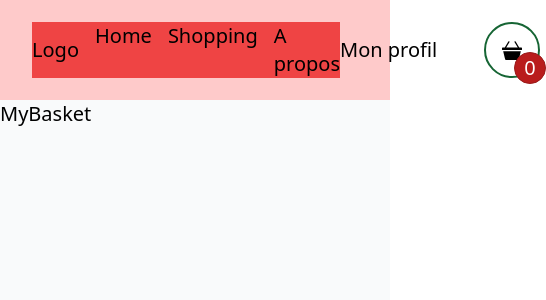
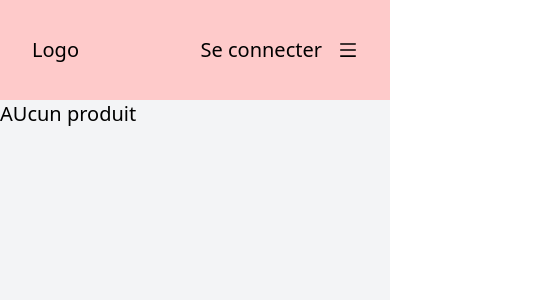
Before and after one commit to RaphGenius/Shop, a React (Vite) app: page /panier in a window 390 px wide. Shown: the top 300 px of the page, 546 px wide, since content can reach past the window. Built offline with nearby package versions, Linux system fonts and the light colour scheme.

Commit message:
Ajout de la page home, navbar responsive, affichage des produits et quantites dans paniers

```diff
--- a/src/App.tsx
+++ b/src/App.tsx
@@ -8,11 +8,15 @@ import About from "./pages/About";
 import Product from "./pages/Product";
 import ProductProvider from "./context/ProductContext";
 import MyBasket from "./pages/MyBasket";
+import useMediaQuery from "./hooks/useMediaQuery";
 function App() {
+  const isBigScreen = useMediaQuery(`(min-width:768px)`);
+
   return (
     <ProductProvider>
-      <div className="bg-gray-50 min-h-screen text-xl">
-        <Navbar />
+      <div className="bg-gray-100 min-h-screen text-xl">
+        <Navbar isBigScreen={isBigScreen} />
+
         <Routes>
           <Route path="/" element={<Home />} />
           <Route path="/shop" element={<Shopping />} />
--- a/src/components/Navbar.tsx
+++ b/src/components/Navbar.tsx
@@ -1,26 +1,39 @@
 import { useContext, useState } from "react";
 import ModalLog from "./ModalLog";
 import { BsFillBasket3Fill } from "react-icons/bs";
-import { NavLink, Link } from "react-router-dom";
+import { Link } from "react-router-dom";
 import { ProductContext, ProductContextType } from "../context/ProductContext";
-type Props = {};
+import { AiOutlineMenu } from "react-icons/ai";
+import Navlink from "./Navlink";
+import SideMenu from "./SideMenu";
 
-const Navbar = (props: Props) => {
+type Props = {
+  isBigScreen: boolean;
+};
+
+const Navbar = ({ isBigScreen }: Props) => {
   const [modalIsOpen, setModalIsOpen] = useState(false);
-  const user = true;
-  const { products } = useContext(ProductContext) as ProductContextType;
+  const [isSideMenuOpen, setIsSideMenuOpen] = useState(false);
+  const user = false;
+  const { getQuantityProduct } = useContext(
+    ProductContext
+  ) as ProductContextType;
 
   return (
-    <div className="w-full bg-red-200 h-[100px] flex flex-col justify-center  py-2 px-8">
+    <div className="w-full bg-red-200 h-[100px] flex flex-col justify-center  py-2 px-8  relative  ">
+      {isSideMenuOpen && !isBigScreen && (
+        <SideMenu setIsSideMenuOpen={setIsSideMenuOpen} />
+      )}
       {modalIsOpen && <ModalLog setModalIsOpen={setModalIsOpen} />}
+      {isBigScreen ? (
         <div className="flex justify-between items-center ">
           {/* LOGO ET MENU  */}
           <div className="flex bg-red-500  items-center ">
             <div className="mr-4">Logo</div>
             <div className="flex gap-4">
-            <NavLink to="/">Home</NavLink>
-            <NavLink to="/shop">Shopping</NavLink>
-            <NavLink to="/about">A propos</NavLink>
+              <Navlink title="Home" link="/" />
+              <Navlink title="La boutique" link="/shop" />
+              <Navlink title="A propos" link="/about" />
             </div>
           </div>
           {/* BTN LOG OU PANIER */}
@@ -34,7 +47,7 @@ const Navbar = (props: Props) => {
                   <button className="relative border-2 border-green-800 p-4 rounded-full">
                     <BsFillBasket3Fill />{" "}
                     <div className="absolute w-8 h-8 flex items-center justify-center -right-2 bg-red-700 -bottom-2 border-red-800 border rounded-full text-white ">
-                    {products.length}
+                      {getQuantityProduct()}
                     </div>
                   </button>
                 </Link>
@@ -52,6 +65,25 @@ const Navbar = (props: Props) => {
             )}
           </div>
         </div>
+      ) : (
+        <div className="flex  w-full justify-between ">
+          <div>Logo</div>
+          <div className="flex items-center gap-4">
+            {!user && (
+              <button
+                onClick={() => {
+                  setModalIsOpen(true);
+                }}
+              >
+                Se connecter
+              </button>
+            )}
+            <button onClick={() => setIsSideMenuOpen(true)}>
+              <AiOutlineMenu />
+            </button>
+          </div>
+        </div>
+      )}
     </div>
   );
 };
--- /dev/null
+++ b/src/components/Navlink.tsx
@@ -0,0 +1,12 @@
+import { NavLink } from "react-router-dom";
+
+type Props = {
+  title: string;
+  link: string;
+};
+
+const Navlink = ({ title, link }: Props) => {
+  return <NavLink to={link}>{title} </NavLink>;
+};
+
+export default Navlink;
--- /dev/null
+++ b/src/components/SideMenu.tsx
@@ -0,0 +1,35 @@
+import React from "react";
+import Navlink from "./Navlink";
+import { GrClose } from "react-icons/gr";
+type Props = {
+  setIsSideMenuOpen: (value: boolean) => void;
+};
+
+const SideMenu = ({ setIsSideMenuOpen }: Props) => {
+  return (
+    <div className="absolute top-0 left-0 h-screen right-0 bottom-0 inset-full z-50 bg-yellow-200 ">
+      <div className="p-8">
+        <div className="flex w-full justify-between">
+          <h1>Logo</h1>
+          <button>
+            <GrClose />
+          </button>
+        </div>
+
+        <div className="w-full flex flex-col items-center gap-4  ">
+          <button onClick={() => setIsSideMenuOpen(false)}>
+            <Navlink title="Home" link="/" />
+          </button>
+          <button onClick={() => setIsSideMenuOpen(false)}>
+            <Navlink title="La boutique" link="/shop" />
+          </button>{" "}
+          <button onClick={() => setIsSideMenuOpen(false)}>
+            <Navlink title="A propos" link="/about" />
+          </button>
+        </div>
+      </div>
+    </div>
+  );
+};
+
+export default SideMenu;
--- a/src/context/ProductContext.tsx
+++ b/src/context/ProductContext.tsx
@@ -1,11 +1,12 @@
 import { ReactNode, createContext, useState } from "react";
-import { ProductType, StoreProduct } from "../types/DataType";
+import { StoreProduct } from "../types/DataType";
 
 export type ProductContextType = {
   products: StoreProduct[];
   addProduct: (value: number) => void;
   removeProduct: (value: number) => void;
   decreaseProduct: (value: number) => void;
+  getQuantityProduct: () => number;
 };
 
 export const ProductContext = createContext<ProductContextType | null>(null);
@@ -16,6 +17,10 @@ type ProductProviderType = {
 
 const ProductProvider = ({ children }: ProductProviderType) => {
   const [products, setProducts] = useState<StoreProduct[]>([]);
+
+  const getQuantityProduct = () => {
+    return products.reduce((quantity, item) => item.quantity + quantity, 0);
+  };
 
   function addProduct(id: number): void {
     setProducts((prevState) => {
@@ -54,7 +59,13 @@ const ProductProvider = ({ children }: ProductProviderType) => {
   }
   return (
     <ProductContext.Provider
-      value={{ products, removeProduct, addProduct, decreaseProduct }}
+      value={{
+        products,
+        removeProduct,
+        addProduct,
+        decreaseProduct,
+        getQuantityProduct,
+      }}
     >
       {children}
     </ProductContext.Provider>
--- /dev/null
+++ b/src/hooks/useMediaQuery.tsx
@@ -0,0 +1,44 @@
+import { useEffect, useState } from "react";
+
+function useMediaQuery(query: string): boolean {
+  const getMatches = (query: string): boolean => {
+    // Prevents SSR issues
+    if (typeof window !== "undefined") {
+      return window.matchMedia(query).matches;
+    }
+    return false;
+  };
+
+  const [matches, setMatches] = useState<boolean>(getMatches(query));
+
+  function handleChange() {
+    setMatches(getMatches(query));
+  }
+
+  useEffect(() => {
+    const matchMedia = window.matchMedia(query);
+
+    // Triggered at the first client-side load and if query changes
+    handleChange();
+
+    // Listen matchMedia
+    if (matchMedia.addListener) {
+      matchMedia.addListener(handleChange);
+    } else {
+      matchMedia.addEventListener("change", handleChange);
+    }
+
+    return () => {
+      if (matchMedia.removeListener) {
+        matchMedia.removeListener(handleChange);
+      } else {
+        matchMedia.removeEventListener("change", handleChange);
+      }
+    };
+    // eslint-disable-next-line react-hooks/exhaustive-deps
+  }, [query]);
+
+  return matches;
+}
+
+export default useMediaQuery;
--- a/src/main.tsx
+++ b/src/main.tsx
@@ -5,9 +5,9 @@ import "./index.css";
 import { BrowserRouter } from "react-router-dom";
 
 ReactDOM.createRoot(document.getElementById("root") as HTMLElement).render(
-  <React.StrictMode>
-    <BrowserRouter>
-      <App />
-    </BrowserRouter>
-  </React.StrictMode>
+  // // <React.StrictMode>
+  <BrowserRouter>
+    <App />
+  </BrowserRouter>
+  // </React.StrictMode>
 );
--- a/src/pages/Home.tsx
+++ b/src/pages/Home.tsx
@@ -1,7 +1,25 @@
 type Props = {};
+import VideoHome from "../video/videoHome.mp4";
+import { Link } from "react-router-dom";
 
 const Home = (props: Props) => {
-  return <div className="bg-green-400 min-h-[calc(100vh-100px)] "></div>;
+  return (
+    <div className="bg-black min-h-[calc(100vh-100px)] relative   ">
+      <video
+        className="w-full max-h-[calc(100vh-100px)] opacity-30 object-cover relative"
+        src={VideoHome}
+        autoPlay
+        loop
+        muted
+      />
+      <div></div>
+      <Link to={`/shop`}>
+        <button className="absolute top-[50%] left-[50%] -translate-y-[50%] -translate-x-[50%] z-50 text-5xl font-bold text-white underline tracking-wider  ">
+          Visitez notre boutique
+        </button>
+      </Link>
+    </div>
+  );
 };
 
 export default Home;
--- a/src/pages/MyBasket.tsx
+++ b/src/pages/MyBasket.tsx
@@ -1,12 +1,38 @@
-import React, { useContext } from "react";
+import React, { useContext, useEffect, useState } from "react";
 import { ProductContext, ProductContextType } from "../context/ProductContext";
+import { StoreProduct } from "../types/DataType";
 
 type Props = {};
 
 const MyBasket = (props: Props) => {
   const { products } = useContext(ProductContext) as ProductContextType;
-  console.log(products);
-  return <div>MyBasket</div>;
+  const [allProducts, setAllProducts] = useState<StoreProduct[]>([]);
+
+  useEffect(() => {
+    console.log(products.length);
+    products.forEach(async (product) => {
+      const res = await fetch(
+        `https://fakestoreapi.com/products/${product.id}`
+      );
+      const data = await res.json();
+      setAllProducts((prev) => [
+        ...prev,
+        { ...data, quantity: product.quantity },
+      ]);
+    });
+  }, []);
+
+  console.log(allProducts);
+  if (products.length == 0) return <p>AUcun produit</p>;
+  return (
+    <div className="p-4 ">
+      <div>
+        {" "}
+        <h4>Total</h4>
+        <div></div>
+      </div>
+    </div>
+  );
 };
 
 export default MyBasket;
--- a/src/pages/Product.tsx
+++ b/src/pages/Product.tsx
@@ -10,7 +10,7 @@ const Product = (props: Props) => {
   const [isLoading, setIsLoading] = useState(true);
   const [productData, setProductData] = useState<ProductType>();
 
-  const { addProduct, removeProduct } = useContext(
+  const { addProduct, decreaseProduct } = useContext(
     ProductContext
   ) as ProductContextType;
 
@@ -21,7 +21,6 @@ const Product = (props: Props) => {
     if (res.ok) {
       setProductData(data);
       setIsLoading(false);
-      console.log("productdata: ", productData);
     } else {
       console.log("erreur");
     }
@@ -57,7 +56,7 @@ const Product = (props: Props) => {
 
       <button
         className="mt-4 border border-red-800 bg-red-400"
-        onClick={() => removeProduct(productData.id)}
+        onClick={() => decreaseProduct(productData.id)}
       >
         Retirer AU PANIER
       </button>
--- a/src/pages/Products.tsx
+++ b/src/pages/Products.tsx
@@ -6,7 +6,6 @@ import Loader from "../components/Loader";
 import { ProductType } from "../types/DataType";
 
 const Products = () => {
-  console.log(useParams());
   let { category } = useParams();
   const [productsFromAPI, setProductsFromApi] = useState<ProductType[] | null>(
     []
--- a/tailwind.config.js
+++ b/tailwind.config.js
@@ -2,7 +2,15 @@
 module.exports = {
   content: ["./index.html", "./src/**/*.{js,ts,jsx,tsx}"],
   theme: {
-    extend: {},
+    extend: {
+      colors: {
+        primary100: "#9AC8EB",
+        primary200: "#B9D8F2",
+        primary300: "#5784BA",
+        tertiary: "#F4CFDF",
+        secondary: "F7F6CF",
+      },
+    },
   },
   plugins: [],
 };
```
Also changed, not shown: 1 other file (tests, documents, lock files or other folders). Lines whose indentation alone changed are shown as unchanged.
